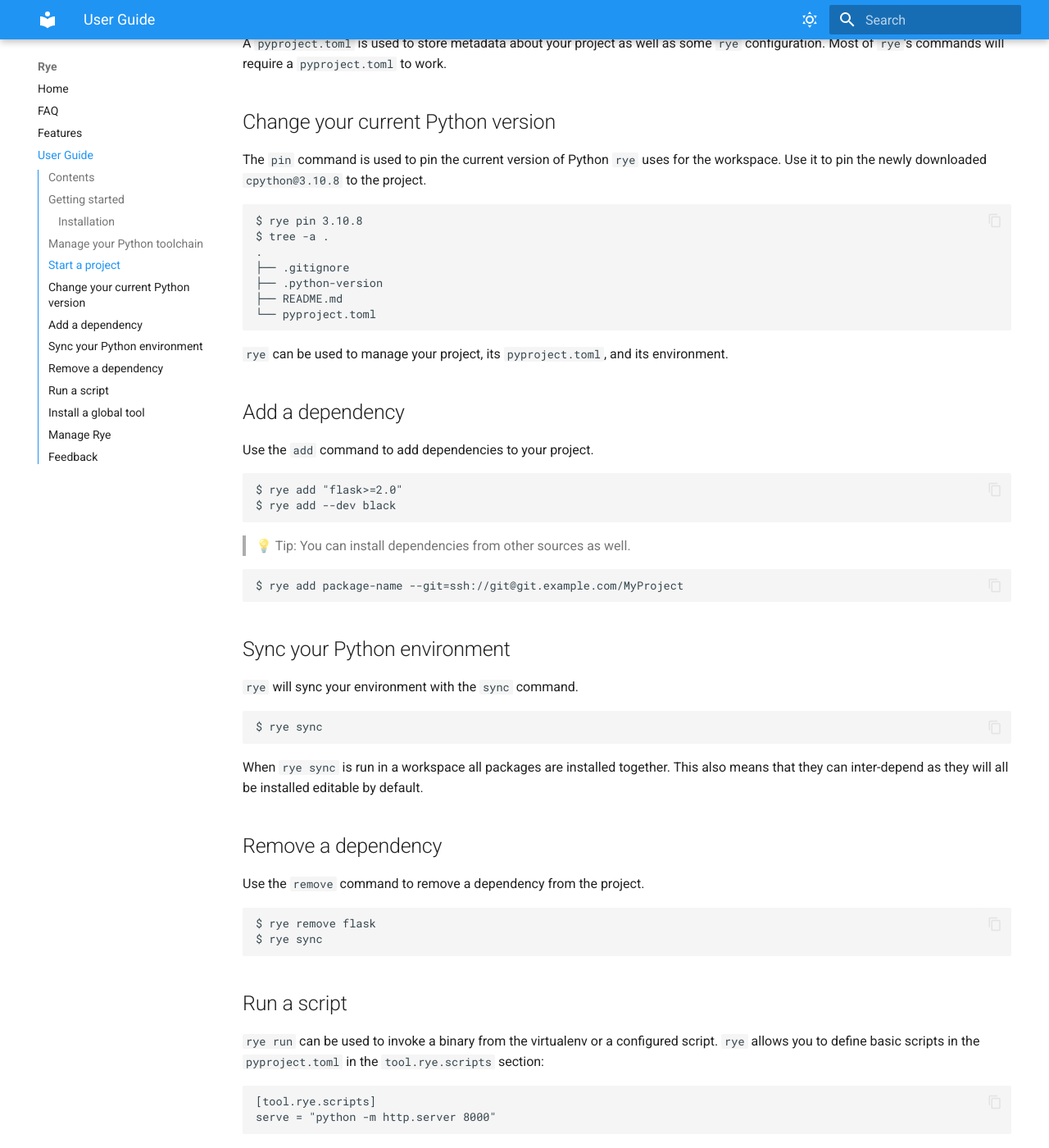
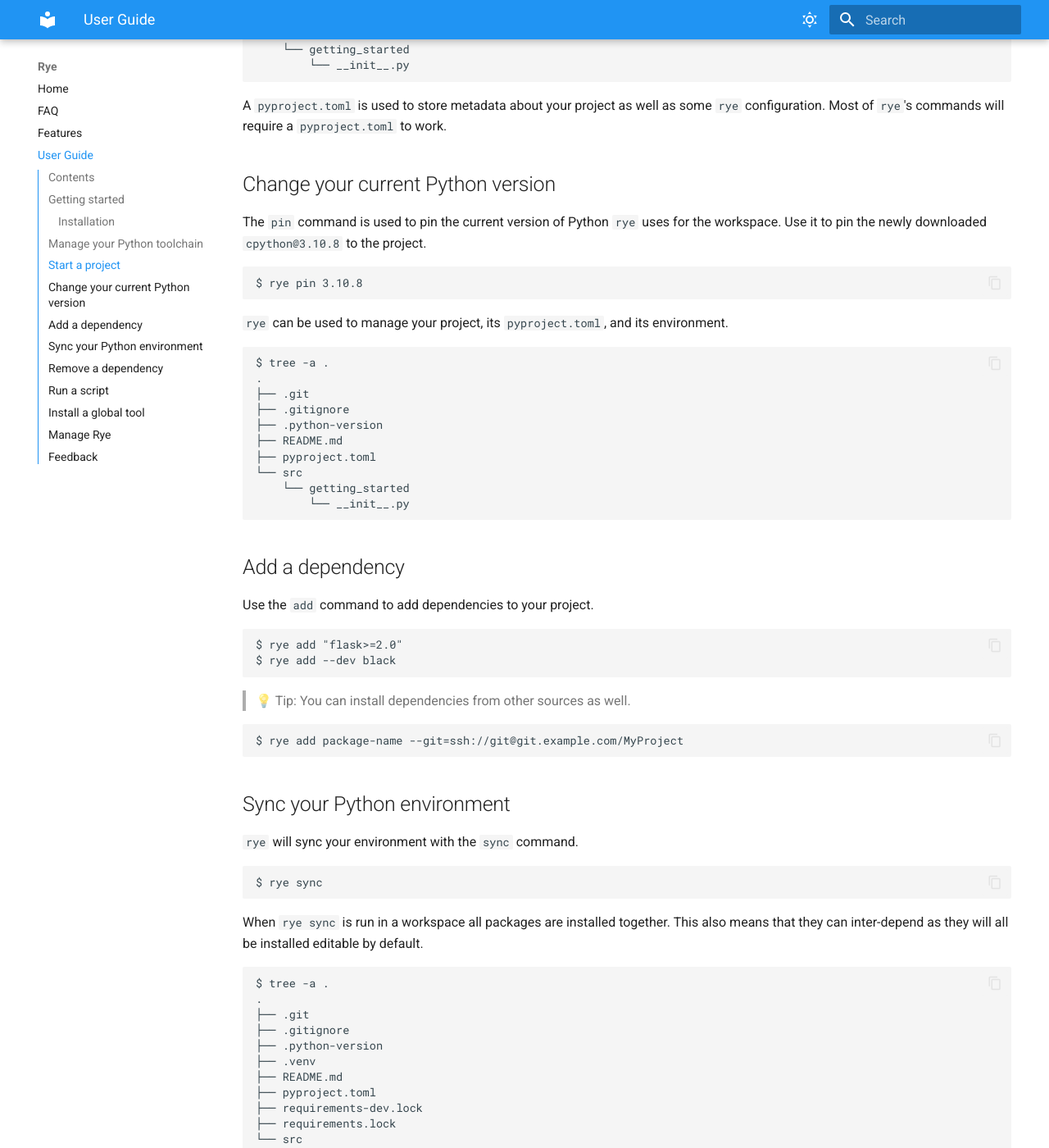
Before and after one commit to astral-sh/rye, an MkDocs documentation site: the page built from docs/user_guide.md, in a window 1280 px wide and 1400 px high, scrolled down 1874 px. Shown: the whole window at 82% size. Built offline with MkDocs 1.6.1 and Material for MkDocs 9.7.7, drawn with Linux system fonts in a browser that asks for light colours; some of the changed text lies outside the part shown.

Commit message:
Show more project layout in user guide (#100)
* Show more project layout in user guide

* Add venv to sync layout

* Rename demo project name to 'getting-started'

````diff
--- a/docs/user_guide.md
+++ b/docs/user_guide.md
@@ -74,9 +74,13 @@
 ```zsh
 $ tree -a .
 .
+├── .git
 ├── .gitignore
 ├── README.md
-└── pyproject.toml
+├── pyproject.toml
+└── src
+    └── getting_started
+        └── __init__.py
 ```
 
 A `pyproject.toml` is used to store metadata about your project as well as some `rye` configuration. Most of `rye`'s commands will require a `pyproject.toml` to work.
@@ -88,15 +92,22 @@
 
 ```zsh
 $ rye pin 3.10.8
+```
+
+`rye` can be used to manage your project, its `pyproject.toml`, and its environment.
+
+```zsh
 $ tree -a .
 .
+├── .git
 ├── .gitignore
 ├── .python-version
 ├── README.md
-└── pyproject.toml
+├── pyproject.toml
+└── src
+    └── getting_started
+        └── __init__.py
 ```
-
-`rye` can be used to manage your project, its `pyproject.toml`, and its environment.
 
 ## Add a dependency
 
@@ -122,6 +133,22 @@
 ```
 
 When `rye sync` is run in a workspace all packages are installed together. This also means that they can inter-depend as they will all be installed editable by default.
+
+```zsh
+$ tree -a .
+.
+├── .git
+├── .gitignore
+├── .python-version
+├── .venv
+├── README.md
+├── pyproject.toml
+├── requirements-dev.lock
+├── requirements.lock
+└── src
+    └── getting_started
+        └── __init__.py
+```
 
 ## Remove a dependency
 
````
